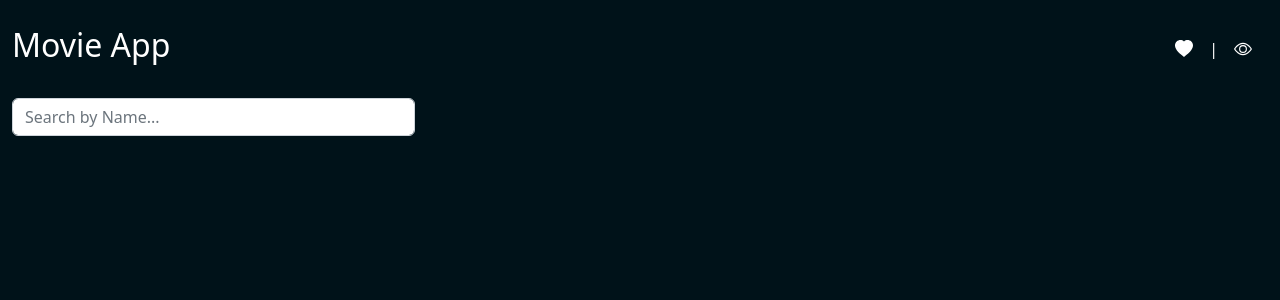
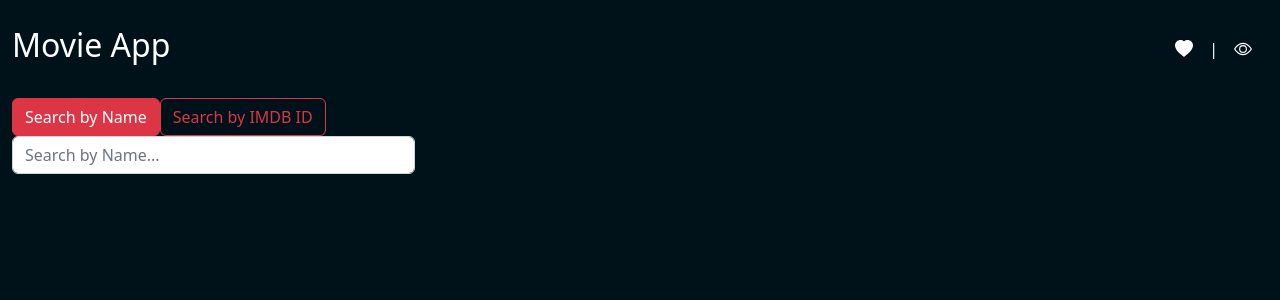
Before and after one commit to yilmazbugraturk/react-movie-app, a React (Create React App) app: page / in a window 1280 px wide. Shown: the top 300 px of the page. Built offline with nearby package versions, Linux system fonts and the light colour scheme; no server answers.

Commit message:
Add fill by year when searching by name

```diff
--- a/src/App.css
+++ b/src/App.css
@@ -108,3 +108,12 @@ body {
   font-size: 15px;
   font-weight: 500;
 }
+
+/* default: do not show the fill by year */
+.fill-year-wrapper {
+  display: none;
+}
+
+.fill-year-wrapper .dropdown-toggle-split::after {
+    margin-left: 5px;
+}
--- a/src/App.js
+++ b/src/App.js
@@ -16,9 +16,15 @@ function App() {
   const [favourites, setFavourites] = useState([]);
   const [watched, setWatched] = useState([]);
   const [searchValue, setSearchValue] = useState("");
+  const [fillByYear, setFillByYear] = useState("");
 
-  const getMovieRequestByTitle = async (searchValue) => {
-    const url = `http://www.omdbapi.com/?apikey=742147d8&s=${searchValue}&type=movie`;
+  const getMovieRequestByTitle = async (searchValue, fillYear) => {
+    let url;
+    if (fillYear) {
+      url = `http://www.omdbapi.com/?apikey=742147d8&s=${searchValue}&type=movie&y=${fillYear}`;
+    } else {
+      url = `http://www.omdbapi.com/?apikey=742147d8&s=${searchValue}&type=movie`;
+    }
 
     const response = await fetch(url);
 
@@ -27,18 +33,74 @@ function App() {
     //Check api response
     if (responseJSON.Response === "True") {
       if (responseJSON.Search) {
+        //even exists just one record, it still returns an array
         setMovies(responseJSON.Search);
       }
+    } else {
+      //hide results if they already existed
+      const searchResults =
+        document.getElementsByClassName("search-results")[0];
+      if (searchResults) {
+        searchResults.style.display = "none";
+      }
+      //clean the year filter if exists
+      const fillYearButton = document.querySelectorAll(
+        ".fill-year-wrapper button"
+      )[0];
+      if (fillYearButton) {
+        if (fillYearButton.getAttribute("data-year")) {
+          fillYearButton.innerHTML = "Select the year";
+          fillYearButton.setAttribute("data-year", "");
+        }
+        fillYearButton.style.display = "none";
+      }
+      //throw error in console
+      console.log(`There was an error: ${responseJSON.Error}`);
+    }
+  };
+
+  const getMovieRequestById = async (searchValue) => {
+    const url = `http://www.omdbapi.com/?apikey=742147d8&i=${searchValue}&type=movie`;
+
+    const response = await fetch(url);
+
+    const responseJSON = await response.json();
+
+    //Check api response
+    if (responseJSON.Response === "True") {
+      setMovies([responseJSON]); //always gets one record. force to be sent as array
     } else {
       //There was error
       console.log(`There was an error: ${responseJSON.Error}`);
     }
   };
 
+  //get movies
   useEffect(() => {
-    getMovieRequestByTitle(searchValue);
-  }, [searchValue]);
+    //get movies by search
+    const currentSearchType = document
+      .getElementById("searchBar")
+      .getAttribute("data-type");
+    if (currentSearchType === "name") {
+      //when the search is a name
+      //check if fill year was defined
+      const getSelectedYear = document
+        .querySelectorAll(".fill-year-wrapper button")[0]
+        .getAttribute("data-year");
+      if (getSelectedYear) {
+        //fill by was is active / it's showing movies of respective year
+        getMovieRequestByTitle(searchValue, getSelectedYear);
+      } else {
+        //fill by year was not active / it's showing all movies
+        getMovieRequestByTitle(searchValue);
+      }
+    } else {
+      //when is by imdb id
+      getMovieRequestById(searchValue);
+    }
+  }, [searchValue, fillByYear]);
 
+  //set favourites
   useEffect(() => {
     const favouriteMovies = JSON.parse(
       localStorage.getItem("movie-app-favourites")
@@ -46,13 +108,15 @@ function App() {
     setFavourites(favouriteMovies);
   }, []);
 
+  //set watched
   useEffect(() => {
     const watchedMovies = JSON.parse(localStorage.getItem("movie-app-watched"));
     setWatched(watchedMovies);
   }, []);
 
+  //set app title
   useEffect(() => {
-    document.title = 'Movie App';
+    document.title = "Movie App";
   }, []);
 
   const saveToLS = (items) => {
@@ -73,6 +137,7 @@ function App() {
     setFavourites(newFavourites);
     saveToLS(newFavourites);
   };
+
   const addWatched = (movie) => {
     let newWatched;
     if (watched == null) {
@@ -108,7 +173,13 @@ function App() {
         <Icons />
       </div>{" "}
       <div className="row filters d-flex align-items-center">
-        <SearchBar searchValue={searchValue} setSearchValue={setSearchValue} />
+        <SearchBar
+          searchValue={searchValue}
+          setSearchValue={setSearchValue}
+          movies={movies}
+          fillByYear={fillByYear}
+          setFillByYear={setFillByYear}
+        />
       </div>
       <div className="row search-results">
         <Movies
--- a/src/components/SearchBar.js
+++ b/src/components/SearchBar.js
@@ -1,25 +1,206 @@
 import React from "react";
 
 const SearchBar = (props) => {
+  //first clean the child elements( years )
+  let arrMovieYear = [];
+  props.movies.forEach(
+    (movie) => (arrMovieYear = [...arrMovieYear, parseInt(movie.Year)]) //save each year into the array arrMovieYear
+  );
+
+  //remove duplicates from the array
+  arrMovieYear = [...new Set(arrMovieYear)];
+
+  //order array by DESC
+  arrMovieYear = arrMovieYear.sort().reverse();
+
+  const dropdownItems = [];
+  //check if is array
+  if (Array.isArray(arrMovieYear)) {
+    //show filter button if element exists
+    const fillYearButton = document.querySelectorAll(
+      ".fill-year-wrapper button"
+    )[0];
+    if (fillYearButton) {
+      fillYearButton.style.display = "initial";
+    }
+
+    //prepare items for the dropdown with the movies years
+    arrMovieYear.forEach((year, i) => {
+      //check if it was filtered by year
+      if (
+        document.querySelectorAll(".fill-year-wrapper button")[0].innerHTML ===
+        "Fill by " + year
+      ) {
+        //add a clear items to the dropdown
+        dropdownItems.push(
+          <li
+            key={i}
+            className="item-clear"
+            onClick={() => {
+              document.querySelectorAll(
+                ".fill-year-wrapper button"
+              )[0].innerHTML = "Select the year";
+              document
+                .querySelectorAll(".fill-year-wrapper button")[0]
+                .setAttribute("data-year", "");
+              props.setFillByYear();
+            }}
+          >
+            <p className="dropdown-item">Clear</p>
+          </li>
+        );
+      } else {
+        //add a item per year to the dropdown
+        dropdownItems.push(
+          <li
+            key={i}
+            className={"item-" + year}
+            onClick={() => {
+              document.querySelectorAll(
+                ".fill-year-wrapper button"
+              )[0].innerHTML = "Fill by " + year;
+              document
+                .querySelectorAll(".fill-year-wrapper button")[0]
+                .setAttribute("data-year", year);
+              props.setFillByYear(year);
+            }}
+          >
+            <p className="dropdown-item">{year}</p>
+          </li>
+        );
+      }
+    });
+  }
+
   return (
     <div className="col col-sm-4">
+      <div
+        className="btn-group-horizontal"
+        role="group"
+        aria-label="Choose search type"
+      >
         <input
-        id="searchBarbyName"
+          type="radio"
+          className="btn-check"
+          name="search-type"
+          id="search-type-name"
+          autoComplete="off"
+          defaultChecked={"checked"}
+          onClick={() => {
+            document.getElementById("searchBar").placeholder =
+              "Search by Name...";
+            let currentSearchType = document
+              .getElementById("searchBar")
+              .getAttribute("data-type");
+            if (currentSearchType !== "name") {
+              //set attribute
+              document
+                .getElementById("searchBar")
+                .setAttribute("data-type", "name");
+              //clean the search bar
+              document.getElementById("searchBar").value = "";
+            }
+          }}
+        />
+        <label className="btn btn-outline-danger" htmlFor="search-type-name">
+          Search by Name
+        </label>
+        <input
+          type="radio"
+          className="btn-check"
+          name="search-type"
+          id="search-type-imdb"
+          autoComplete="off"
+          defaultChecked={""}
+          onClick={() => {
+            document.getElementById("searchBar").placeholder =
+              "Search by IMDB ID...";
+            let currentSearchType = document
+              .getElementById("searchBar")
+              .getAttribute("data-type");
+            if (currentSearchType !== "id") {
+              //set attribute
+              document
+                .getElementById("searchBar")
+                .setAttribute("data-type", "id");
+              //clean the search bar
+              document.getElementById("searchBar").value = "";
+              //hide fill by year
+              document.querySelectorAll(".fill-year-wrapper")[0].style.display =
+                "none";
+            }
+            //clean the year filter
+            const fillYearButton = document.querySelectorAll(
+              ".fill-year-wrapper button"
+            )[0];
+            if (fillYearButton) {
+              if (fillYearButton.getAttribute("data-year")) {
+                fillYearButton.innerHTML = "Select the year";
+                fillYearButton.setAttribute("data-year", "");
+                props.setFillByYear();
+              }
+              fillYearButton.style.display = "none";
+            }
+          }}
+        />
+        <label className="btn btn-outline-danger" htmlFor="search-type-imdb">
+          Search by IMDB ID
+        </label>
+      </div>
+      <div
+        className="btn-group-horizontal d-flex flex-row"
+        role="group"
+        aria-label="Search"
+      >
+        <input
+          id="searchBar"
           className="form-control"
+          data-type="name"
           value={props.value}
           onChange={(e) => {
-          if (e.target.value === "") {
-            const search_results =
-              document.getElementsByClassName("image-container");
-            for(let i=0;i <= search_results.length;++i){
-              search_results[i].innerHTML = "";
-            }
+            const searchResults =
+              document.getElementsByClassName("search-results")[0];
+            //it only possible to search when there is a minimal of 3 chars
+            if (e.target.value === "" || e.target.value.length < 3) {
+              searchResults.style.display = "none";
+              document.getElementsByClassName(
+                "fill-year-wrapper"
+              )[0].style.display = "none";
             } else {
               props.setSearchValue(e.target.value);
+              searchResults.style.display = "flex";
+              document.getElementsByClassName(
+                "fill-year-wrapper"
+              )[0].style.display = "initial";
+            }
+            //clean the year filter
+            const fillYearButton = document.querySelectorAll(
+              ".fill-year-wrapper button"
+            )[0];
+            if (fillYearButton) {
+              if (fillYearButton.getAttribute("data-year")) {
+                fillYearButton.innerHTML = "Select the year";
+                fillYearButton.setAttribute("data-year", "");
+                props.setFillByYear();
+              }
+              fillYearButton.style.display = "none";
             }
           }}
           placeholder="Search by Name..."
         ></input>
+        <div className="dropdown fill-year-wrapper">
+          <button
+            className="btn btn-secondary dropdown-toggle"
+            type="button"
+            data-bs-toggle="dropdown"
+            aria-expanded="false"
+            data-year=""
+          >
+            Select the year
+          </button>
+          <ul className="dropdown-menu">{dropdownItems}</ul>
+        </div>
+      </div>
     </div>
   );
 };
```
Lines whose indentation alone changed are shown as unchanged.
